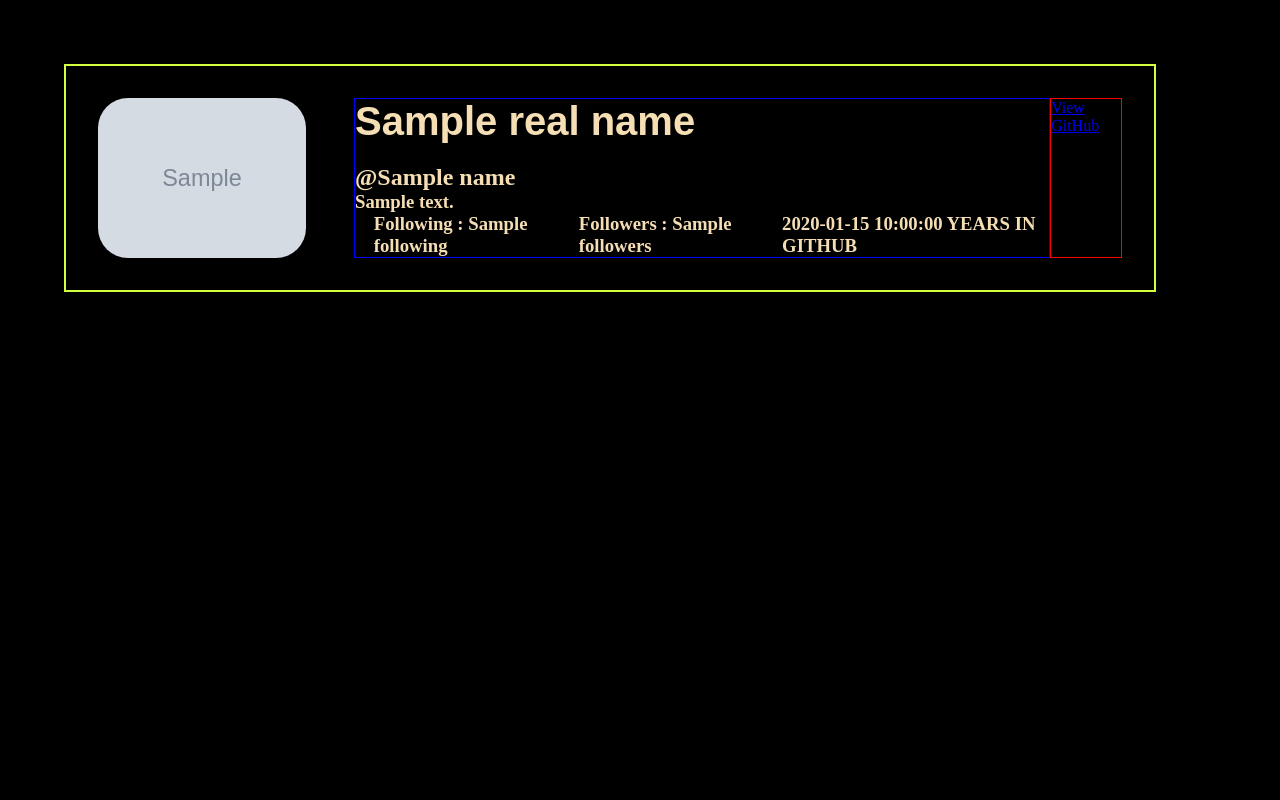
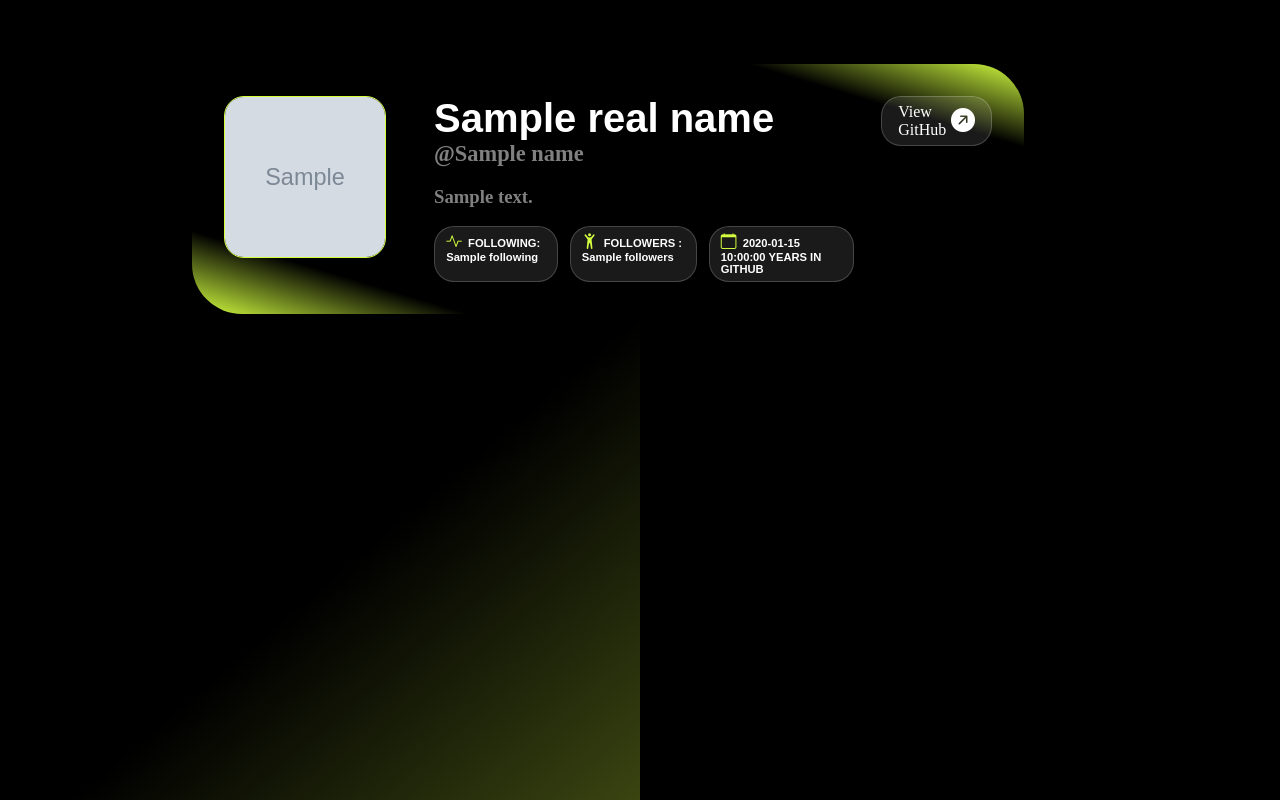
Before and after one commit to Jo-Osama38/GitHub-Analyser, a Flask app: template templates/analyze.html in a window 1280 px wide. Run offline with Flask 3, Linux system fonts and the light colour scheme; the template is opened without the code that fills it: most values are stand-ins (such as "Sample title", 1, 10 or a date in 2020); grey boxes marked "Sample" are stand-in pictures.

Commit message:
I have finished the first part of the data analysis page display I implemented a smart feature that dynamically adjusts the layout based on the presence or absence of data in the user's account and I added a steady light effect at the bottom of the screen to evoke a futuristic feel

```diff
--- a/static/analyses.css
+++ b/static/analyses.css
@@ -1,43 +1,108 @@
 body{
     background-color: black;
-    color: wheat;
+    color:white;
+
 }
 *{
     margin: 0;
     padding: 0;
     scroll-behavior: smooth;
 }
+.light{
+    display: flex;
+    justify-self: self-end;
+    align-self: self-start;
+    position: fixed;
+    z-index: 99999;
+    background: linear-gradient(to bottom right,rgba(0, 0, 0, 0),rgba(0, 0, 0, 0),#d5ff3f4d);
+    width: 50%;
+    height: 34em;
+}
+
 .section1{
     display: flex;
-    border:  2px solid #d4ff3f;
-    width: 80%;
+    width: 60%;
     height: 100%;
-    margin-left: 5%;
+    margin-left:15%;
     margin-top: 5%;
     padding: 2em;
+    background: linear-gradient(to bottom left,#d4ff3f,black,black,black,black,black,#d4ff3f);
+    border-radius: 50px;
+
 }
 img{
-    width: 13em;
-    height: 13;
-    border-radius: 30px;
+    width: 10em;
+    height: 10em;
+    border-radius: 20px;
+    border: 1px solid #d4ff3f;
+    background-color: #d5ff3f20;
 
 }
 .difenation{
     margin-left: 3em;
-    border: 1px solid blue;
 }
 .realname{
     font-family: Arial, Helvetica, sans-serif;
     font-size: 2.5em;
-    margin-bottom: 0.5em;
+    margin-bottom: 0em;
+}
+.name{
+    font-size: 1.4em;
+    opacity: 0.5;
+
+}
+.bio{
+    opacity: 0.5;
+    font-size: 1.6;
+    margin:  1em 0;
+}
+.nobio{
+    margin: 2.5em 0;
 }
 .follow{
     display: flex;
 }
 .follow h3{
-    margin-left: 1em;
+    margin-right: 1em;
+    font-family: sans-serif;
+    font-size: 0.7em;
+    border: 1px solid rgba(255, 255, 255, 0.192);
+    background-color: rgba(255, 255, 255, 0.10);
+    border-radius: 20px;
+    padding: 0.5em 1em;
+}
+.follow h3:hover{
+    border-color: #d4ff3f;
+}
+.follow i{
+    color: #d4ff3f;
+    margin-right: 0.2em;
+    font-size: 1.4em;
 }
 
 .view{
-    border: 1px solid red;
+    display: flex;
+    align-items: center;
+    justify-content: center;
+    margin-left: 1em;
+    border: 1px solid rgba(255, 255, 255, 0.192);
+    background-color: rgba(255, 255, 255, 0.10);
+    border-radius: 20px;
+    text-decoration: none;
+    color: #ffff;
+    height: 1em;
+    padding: 1em;
+    transition: 1s ease;
 }
+
+.view i{
+    margin-left: 0.2em;
+    font-size: 1.5em;
+}
+.view:hover i {
+    color:#d4ff3f;
+}
+.view:hover{
+    border-color: #d4ff3f;
+    transform: scale(1.1);
+}
--- a/templates/analyze.html
+++ b/templates/analyze.html
@@ -3,6 +3,7 @@
 <html lang="en">
 <head>
     <meta charset="UTF-8">
+        <link rel="stylesheet" href="https://cdn.jsdelivr.net/npm/bootstrap-icons@1.11.3/font/bootstrap-icons.min.css">
     <meta name="viewport" content="width=device-width, initial-scale=1.0">
     <link rel="stylesheet" href="{{ url_for('static',filename= 'analyses.css') }}">
     <title>Analyze</title>
@@ -20,15 +21,17 @@
                     <h1 class="name">@{{name}}</h1>
                     {% if bio %}
                         <h3 class="bio">{{bio}}</h3>
+                    {%else%}
+                        <h3 class="nobio"></h3>
                     {%endif%}
                     <div class="follow">
-                        <h3>Following : {{following}}</h3>
-                        <h3>Followers : {{followers}}</h3>
-                        <h3>{{years_created_github}} YEARS IN GITHUB</h3>
+                        <h3> <i class="bi bi-activity"></i> FOLLOWING: {{following}}</h3>
+                        <h3> <i class="bi bi-person-arms-up"></i> FOLLOWERS : {{followers}}</h3>
+                        <h3><i class="bi bi-calendar"></i> {{years_created_github}} YEARS IN GITHUB</h3>
 
                     </div>
                 </div>
-            <a class="view" href="https://github.com/{{name}}">View GitHub</a>
+            <a class="view" href="https://github.com/{{name}}">View GitHub <i class="bi bi-arrow-up-right-circle-fill"></i></a>
             </div>
         </section>
 
@@ -59,6 +62,8 @@
 
         <h1>{{aiAnalyzer["summary"]}}</h1>
          -->
+
+    <div class="light"></div>
     {% if message %}
         <a class="btn" href="home">ReAnalyse</a>
     {% endif %}
```
